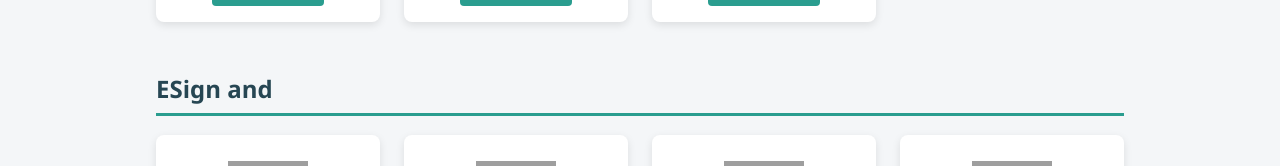
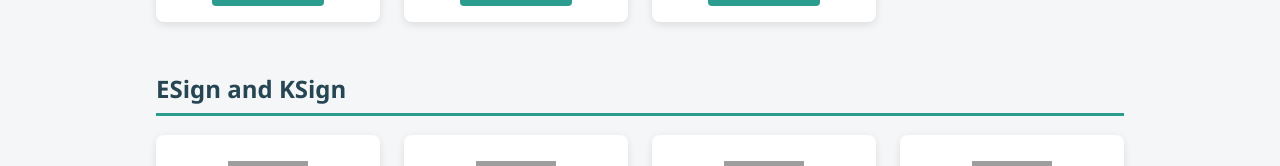
Before and after one commit to gitfoxios/app, a plain HTML site: page index.html in a window 1280 px wide. Shown: the part 462-628 px from the top of the page. Drawn offline with Linux system fonts and the light colour scheme; grey boxes are pictures that could not be loaded.

Commit message:
Update index.html

```diff
--- a/index.html
+++ b/index.html
@@ -110,7 +110,7 @@
     </section>
 
     <section>
-      <h2>ESign and</h2>
+      <h2>ESign and KSign</h2>
       <div id="esigns-section" class="card-grid"></div>
     </section>
   </main>
```
